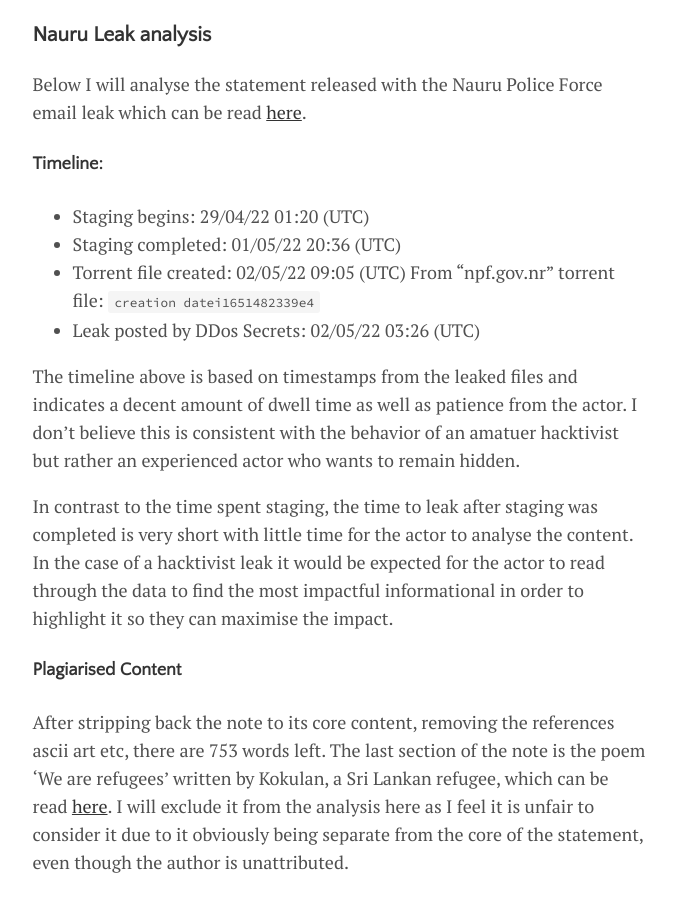
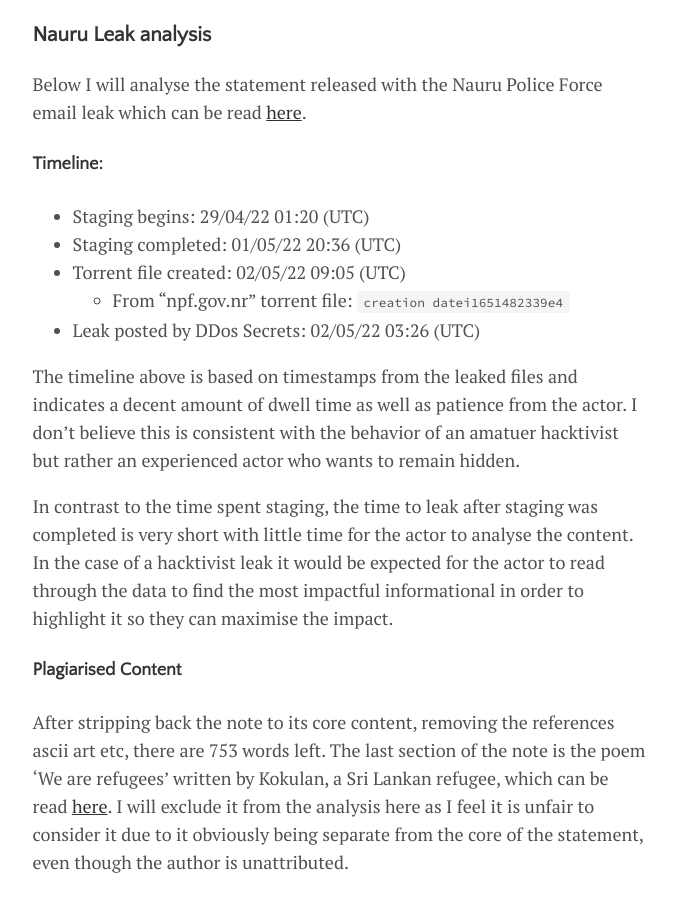
Before and after one commit to seizethecheese/seizethecheese.github.io, a Jekyll site: the page built from _posts/2022-07-09-post.md, in a window 1280 px wide and 900 px high, scrolled down 3524 px. Shown: the whole window, without its empty margins (300-976 px from the left). Built offline with Jekyll 4.4.1, drawn with Linux system fonts in a browser that asks for light colours; some web fonts are replaced.

```diff
--- a/_posts/2022-07-09-post.md
+++ b/_posts/2022-07-09-post.md
@@ -58,7 +58,7 @@ Below I will analyse the statement released with the Nauru Police Force email le
 - Staging begins: 29/04/22 01:20 (UTC)
 - Staging completed: 01/05/22 20:36 (UTC)
 - Torrent file created: 02/05/22 09:05 (UTC)
-From "npf.gov.nr" torrent file: `creation datei1651482339e4`
+	- From "npf.gov.nr" torrent file: `creation datei1651482339e4`
 - Leak posted by DDos Secrets: 02/05/22 03:26 (UTC)
 
 The timeline above is based on timestamps from the leaked files and indicates a decent amount of dwell time as well as patience from the actor. I don't believe this is consistent with the behavior of an amatuer hacktivist but rather an experienced actor who wants to remain hidden.
```
